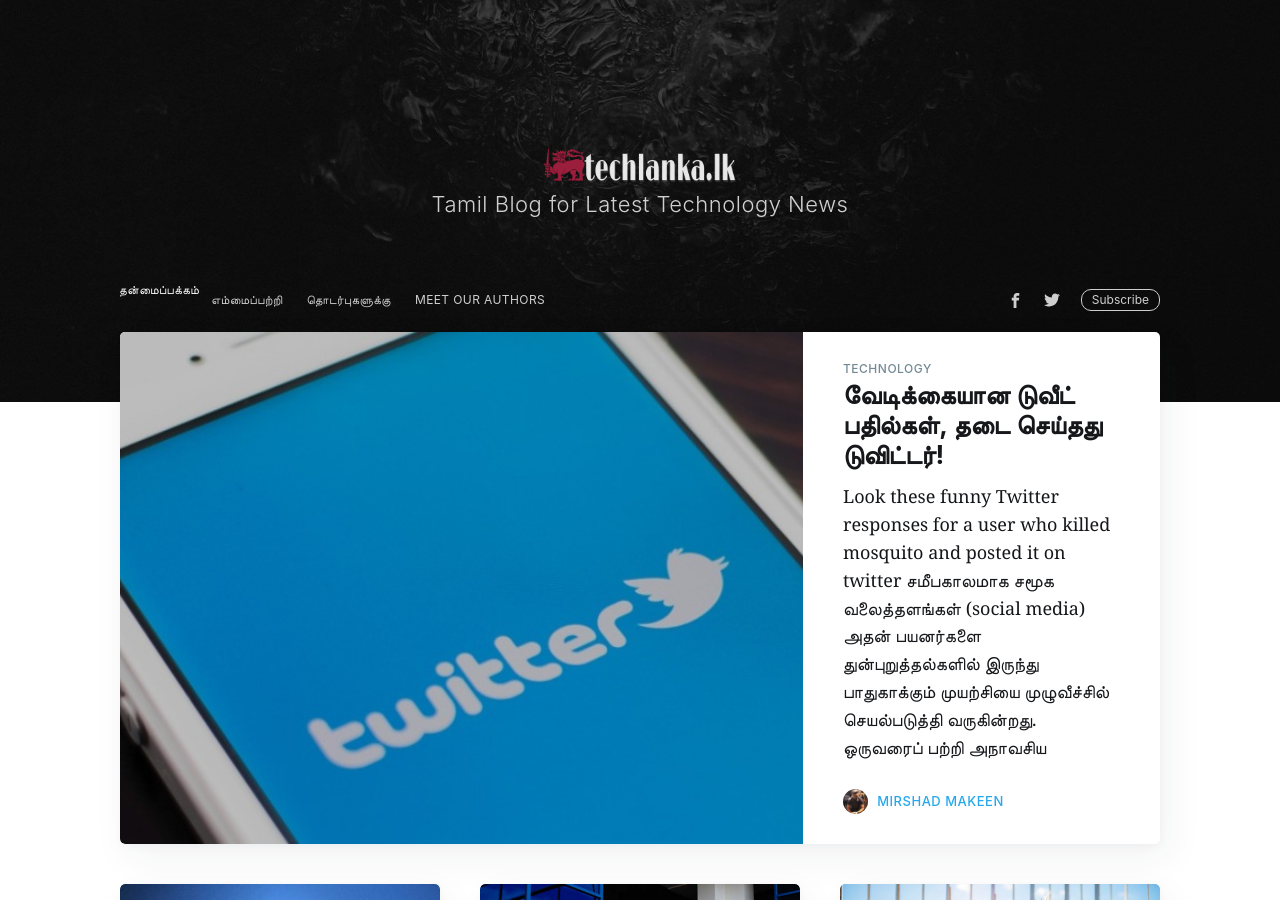
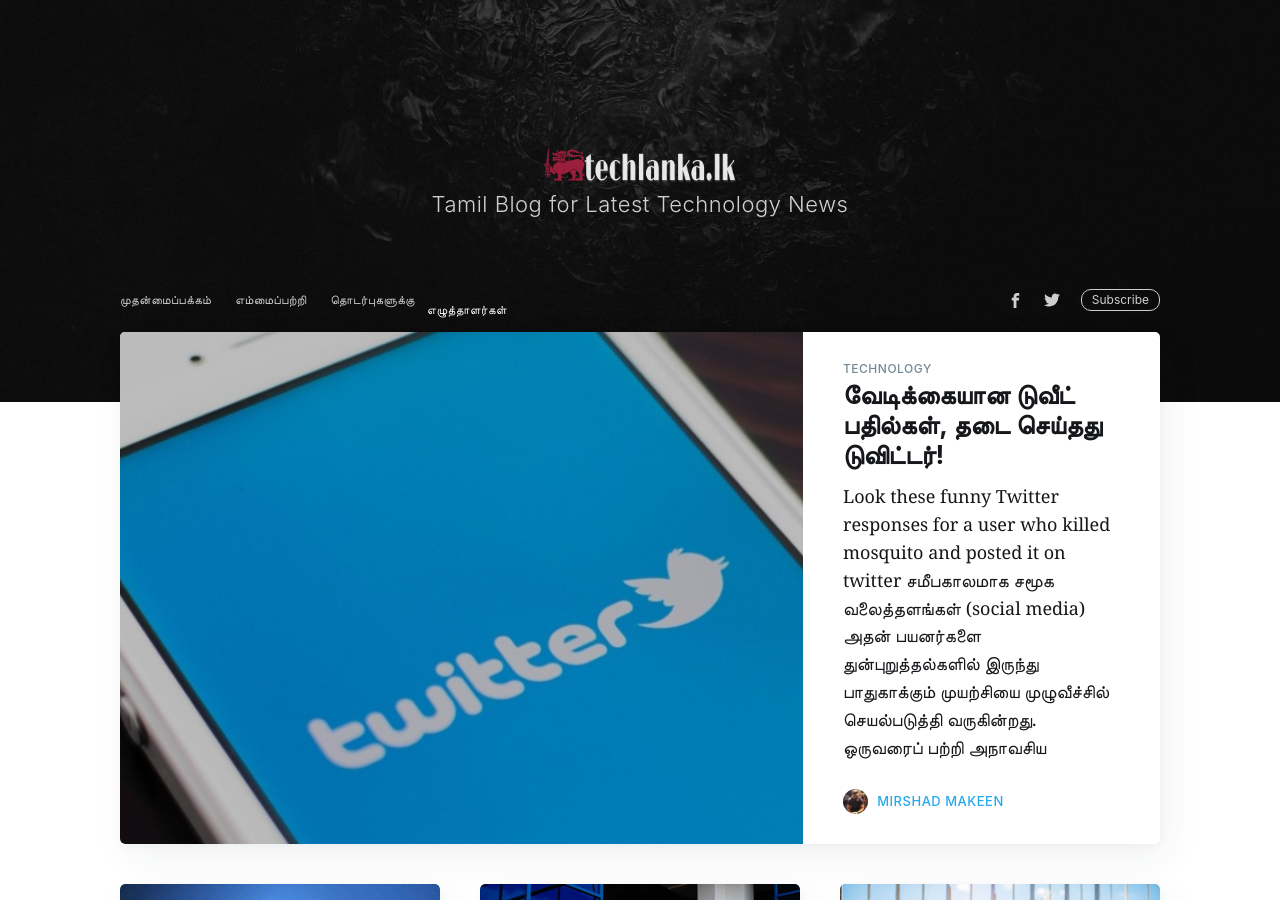
Before and after one commit to techlanka/blog, a Jekyll site: the page built from index.html, in a window 1280 px wide and 900 px high. Built offline with Jekyll 4.4.1, drawn with Linux system fonts in a browser that asks for light colours; nearby versions of some CDN libraries; the list of posts is cut into pages by our own code; comment, search, counter and statistics services are not loaded.

Commit message:
Update navigation.html

```diff
--- a/_includes/navigation.html
+++ b/_includes/navigation.html
@@ -1,6 +1,6 @@
 <ul class="nav" role="menu">
-    <li class="nav-home" role="menuitem">முதன்மைப்பக்கம்<a href="{{site.baseurl}}"></a></li>
+    <li class="nav-home" role="menuitem"><a href="{{site.baseurl}}">முதன்மைப்பக்கம்</a></li>
     <li class="nav-about" role="menuitem"><a href="{{site.baseurl}}about/">எம்மைப்பற்றி</a></li>
     <li class="nav-getting-started" role="menuitem"><a href="{{site.baseurl}}contact/">தொடர்புகளுக்கு</a></li>
-    <li class="nav-try-ghost" role="menuitem"><a href="{{site.baseurl}}authors/">Meet our Authors</a></li>
+    <li class="nav-try-ghost" role="menuitem"><a href="{{site.baseurl}}authors/"></a>எழுத்தாளர்கள்</li>
 </ul>
```
